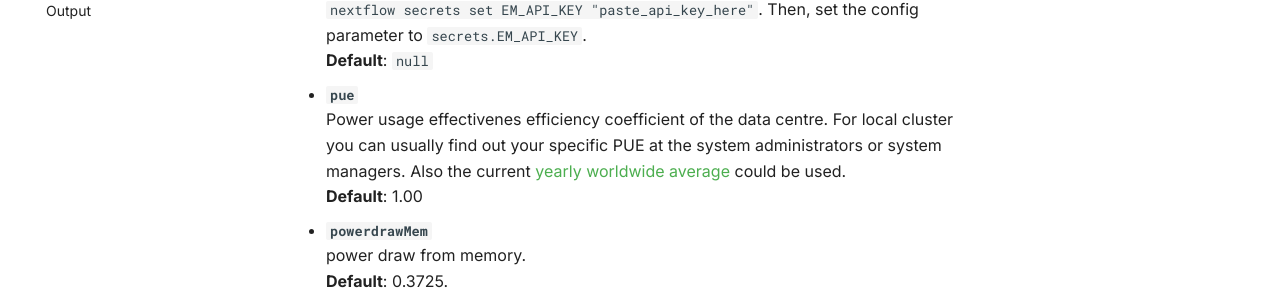
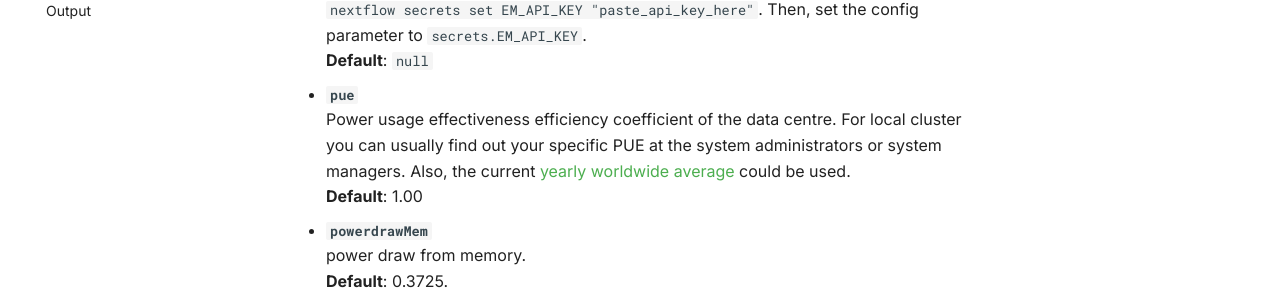
Before and after one commit to nextflow-io/nf-co2footprint, an MkDocs documentation site: the page built from docs/usage/parameters.md, in a window 1280 px wide and 900 px high, scrolled down 809 px. Shown: the part 151-453 px from the top of the window. Built offline with MkDocs 1.6.1 and Material for MkDocs 9.7.7, drawn with Linux system fonts in a browser that asks for light colours; comment, search, counter and statistics services are not loaded.

Commit message:
Fix: Minor changes to docs
Signed-off-by: JosuaCarl <josua.carl@uni-tuebingen.de>

```diff
--- a/docs/usage/parameters.md
+++ b/docs/usage/parameters.md
@@ -32,7 +32,7 @@
   **Default**: `null`
 
 - **`pue`**
-  Power usage effectivenes efficiency coefficient of the data centre. For local cluster you can usually find out your specific PUE at the system administrators or system managers. Also the current [yearly worldwide average](https://www.statista.com/statistics/1229367/data-center-average-annual-pue-worldwide/) could be used.
+  Power usage effectiveness efficiency coefficient of the data centre. For local cluster you can usually find out your specific PUE at the system administrators or system managers. Also, the current [yearly worldwide average](https://www.statista.com/statistics/1229367/data-center-average-annual-pue-worldwide/) could be used.
   **Default**: 1.00
 
 - **`powerdrawMem`**
@@ -40,16 +40,16 @@
   **Default**: 0.3725.
 
 - **`customCpuTdpFile`**
-  Input CSV file containing custom CPU TDP data. This should contain the following columns: `name`, `tdp (W)`, `cores`. Note that this overwrites TDP values for already provided CPU models. You can find the by default used TDP data [here](https://nextflow-io.github.io/nf-co2footprint/plugins/nf-co2footprint/src/resources/cpu_tdp_data/CPU_TDP.csv).
+  Input CSV file containing custom CPU TDP data. This should contain the following columns: `name`, `tdp (W)`, `cores`. Note that this overwrites TDP values for already provided CPU models. You can find the by default used TDP data [here](https://nextflow-io.github.io/nf-co2footprint/plugins/nf-co2footprint/src/resources/cpu_tdp_data/CPU_TDP_wikichip.csv).
   **Default**: `null`.
 
     Example custom CPU TDP file:
 
-    | name                          | tdp (W) | cores |
-    |-------------------------------|---------|-------|
+    | name                            | tdp (W) | cores |
+    |---------------------------------|---------|-------|
     | Intel(R) Xeon(R) CPU E5-2670 v3 | 120     | 12    |
-    | AMD EPYC 7742                 | 225     | 64    |
-    | Intel(R) Core(TM) i7-9700K    | 95      | 8     |
+    | AMD EPYC 7742                   | 225     | 64    |
+    | Intel(R) Core(TM) i7-9700K      | 95      | 8     |
 
 - **`ignoreCpuModel`**
   Ignore the retrieved Nextflow trace `cpu_model` name and use the default CPU power draw value. This is useful, if the cpu model information provided by the linux kernel is not correct, for example, in the case of VMs emulating a different CPU architecture.
```
